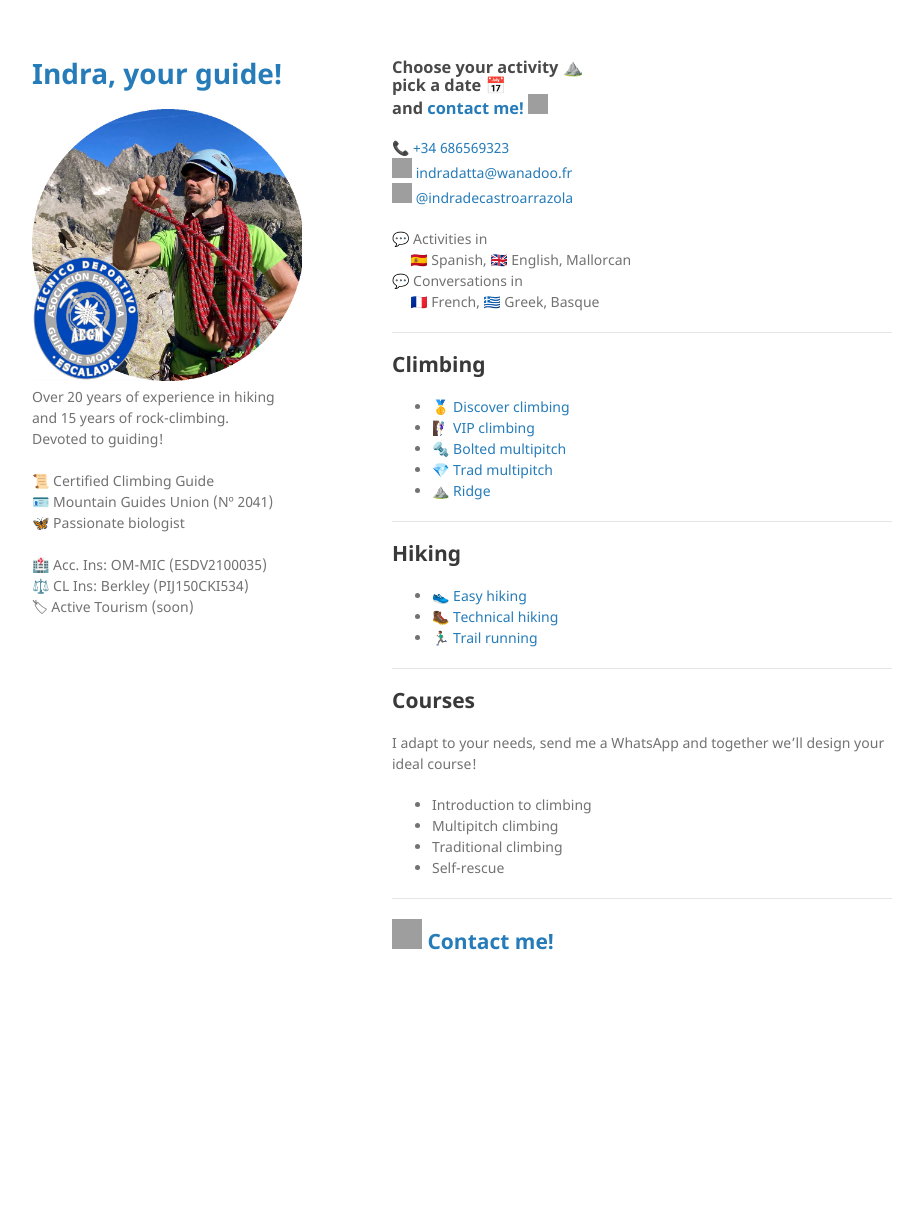
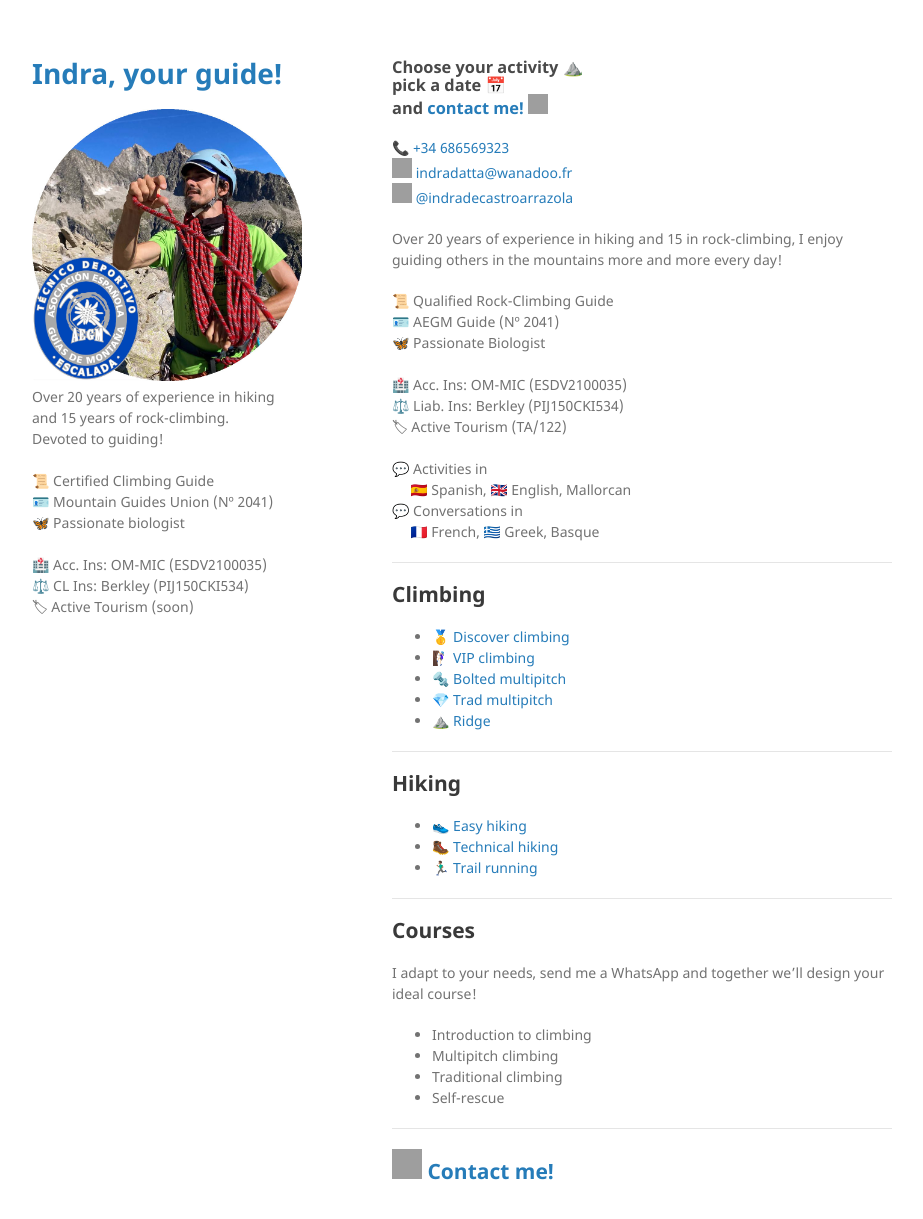
Before and after one commit to indradecastro/MountainGuide, a Jekyll site: the page built from index.md, in a window 1280 px wide and 1253 px high. Shown: the top 1219 px of the window, without its empty margins (178-1101 px from the left). Built offline with Jekyll 4.4.1, drawn with Linux system fonts in a browser that asks for light colours; emoji names are drawn with the system emoji font; our own code applies the rules of GitHub Pages for plain Markdown files; grey boxes are pictures that could not be loaded.

Commit message:
add Turismo Activo

```diff
--- a/index.md
+++ b/index.md
@@ -8,6 +8,16 @@ layout: default
 <img src="https://raw.githubusercontent.com/FortAwesome/Font-Awesome/6.x/svgs/regular/envelope.svg" width="20" height="20"> [indradatta@wanadoo.fr](mailto:indradatta@wanadoo.fr)<br>
 <img src="https://raw.githubusercontent.com/FortAwesome/Font-Awesome/6.x/svgs/brands/instagram.svg" width="20" height="20"> [@indradecastroarrazola](https://www.instagram.com/indradecastroarrazola/)<br>
 
+Over 20 years of experience in hiking and 15 in rock-climbing, I enjoy guiding others in the mountains more and more every day!
+
+📜 Qualified Rock-Climbing Guide <br>
+🪪 AEGM Guide (Nº 2041)<br>
+🦋 Passionate Biologist <br>
+<br>
+🏥 Acc. Ins: OM-MIC (ESDV2100035)<br>
+⚖️ Liab. Ins: Berkley (PIJ150CKI534)<br>
+🏷 Active Tourism (TA/122)<br>
+<br>
 💬 Activities in<br>
 &nbsp;&nbsp;&nbsp;&nbsp;&nbsp;🇪🇸 Spanish, 🇬🇧 English, Mallorcan <br>
 💬 Conversations in<br>
```
